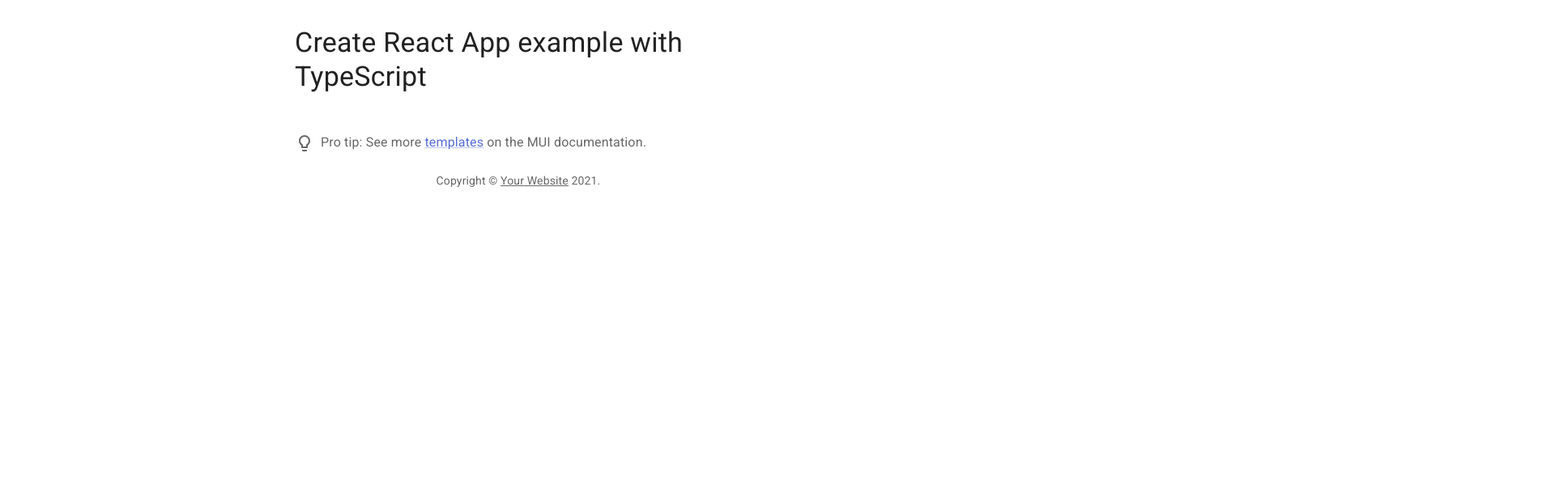
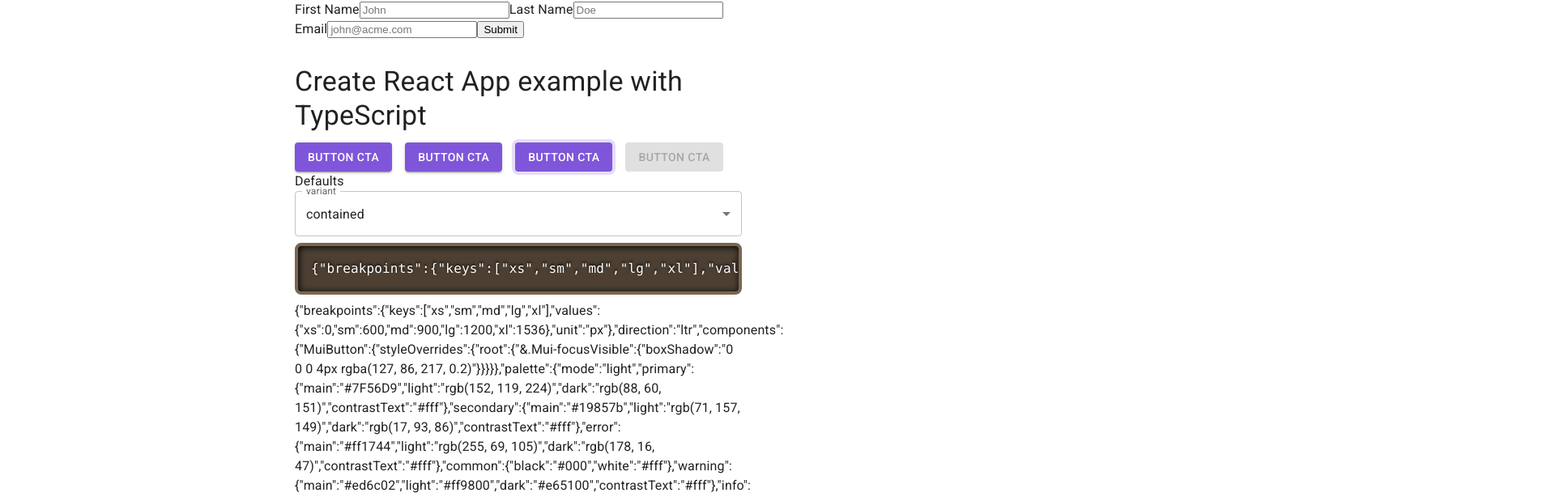
Before and after one commit to sernstberger/mui-theme-creator, a React (Create React App) app: page / in a window 1280 px wide. Shown: the top 614 px of the page at 81% size, 1920 px wide, since content can reach past the window. Built offline with nearby package versions, Linux system fonts and the light colour scheme.

Commit message:
added theme and formik

```diff
--- a/src/App.tsx
+++ b/src/App.tsx
@@ -1,31 +1,29 @@
-import * as React from 'react';
-import Container from '@mui/material/Container';
-import Typography from '@mui/material/Typography';
-import Box from '@mui/material/Box';
-import Link from '@mui/material/Link';
-import ProTip from './ProTip';
-
-function Copyright() {
-  return (
-    <Typography variant="body2" color="text.secondary" align="center">
-      {'Copyright © '}
-      <Link color="inherit" href="https://mui.com/">
-        Your Website
-      </Link>{' '}
-      {new Date().getFullYear()}.
-    </Typography>
-  );
-}
+import * as React from "react";
+import Container from "@mui/material/Container";
+import Typography from "@mui/material/Typography";
+import Box from "@mui/material/Box";
+import Button from "./components/Button";
+import { Formik, Field, Form, FormikHelpers } from "formik";
 
 export default function App() {
   return (
     <Container maxWidth="sm">
+      <label htmlFor="firstName">First Name</label>
+      <Field id="firstName" name="firstName" placeholder="John" />
+
+      <label htmlFor="lastName">Last Name</label>
+      <Field id="lastName" name="lastName" placeholder="Doe" />
+
+      <label htmlFor="email">Email</label>
+      <Field id="email" name="email" placeholder="john@acme.com" type="email" />
+
+      <button type="submit">Submit</button>
+
       <Box sx={{ my: 4 }}>
         <Typography variant="h4" component="h1" gutterBottom>
           Create React App example with TypeScript
         </Typography>
-        <ProTip />
-        <Copyright />
+        <Button />
       </Box>
     </Container>
   );
--- /dev/null
+++ b/src/components/Button/index.tsx
@@ -0,0 +1,79 @@
+import * as React from "react";
+import Box from "@mui/material/Box";
+import InputLabel from "@mui/material/InputLabel";
+import MenuItem from "@mui/material/MenuItem";
+import FormControl from "@mui/material/FormControl";
+import Select, { SelectChangeEvent } from "@mui/material/Select";
+import { DistributiveOmit, OverridableStringUnion } from "@mui/types";
+import SyntaxHighlighter from "react-syntax-highlighter";
+import { dark } from "react-syntax-highlighter/dist/esm/styles/prism";
+import theme from "../../theme";
+
+import {
+  Button as MuiButton,
+  ButtonPropsVariantOverrides,
+  Stack,
+  Typography,
+} from "@mui/material";
+
+const Button = () => {
+  const [variant, setVariant] =
+    React.useState<
+      OverridableStringUnion<
+        "text" | "outlined" | "contained",
+        ButtonPropsVariantOverrides
+      >
+    >("contained");
+
+  const codeString = `${theme}`;
+  const handleChange = (event: SelectChangeEvent) => {
+    console.log(event.target.value);
+    const foo: any = event.target.value;
+    setVariant(foo);
+  };
+  return (
+    <div>
+      <Stack spacing={2} direction="row">
+        <MuiButton variant={variant}>Button CTA</MuiButton>
+        <MuiButton variant={variant} className="Mui-hover">
+          Button CTA
+        </MuiButton>
+        <MuiButton variant={variant} className="Mui-focusVisible">
+          Button CTA
+        </MuiButton>
+        <MuiButton variant={variant} disabled>
+          Button CTA
+        </MuiButton>
+      </Stack>
+
+      <Typography>Defaults</Typography>
+
+      <Box sx={{ minWidth: 120 }}>
+        <FormControl fullWidth>
+          <InputLabel id="demo-simple-select-label">variant</InputLabel>
+          <Select
+            labelId="demo-simple-select-label"
+            id="demo-simple-select"
+            value={variant}
+            label="variant"
+            onChange={handleChange}
+          >
+            <MenuItem value="contained">contained</MenuItem>
+            <MenuItem value="outlined">outlined</MenuItem>
+            <MenuItem value="text">text</MenuItem>
+          </Select>
+        </FormControl>
+      </Box>
+
+      <SyntaxHighlighter language="typescript" style={dark} wrapLines={true}>
+        {JSON.stringify(theme)}
+
+        {/* {`${theme}`} */}
+      </SyntaxHighlighter>
+
+      {JSON.stringify(theme)}
+    </div>
+  );
+};
+
+export default Button;
--- a/src/index.tsx
+++ b/src/index.tsx
@@ -1,15 +1,38 @@
-import * as React from 'react';
-import ReactDOM from 'react-dom';
-import CssBaseline from '@mui/material/CssBaseline';
-import { ThemeProvider } from '@mui/material/styles';
-import App from './App';
-import theme from './theme';
+import * as React from "react";
+import ReactDOM from "react-dom";
+import CssBaseline from "@mui/material/CssBaseline";
+import { ThemeProvider } from "@mui/material/styles";
+import App from "./App";
+import theme from "./theme";
+import { Formik, Field, Form, FormikHelpers } from "formik";
+
+interface Values {
+  firstName: string;
+  lastName: string;
+  email: string;
+}
 
 ReactDOM.render(
-  <ThemeProvider theme={theme}>
-    {/* CssBaseline kickstart an elegant, consistent, and simple baseline to build upon. */}
-    <CssBaseline />
-    <App />
-  </ThemeProvider>,
-  document.querySelector('#root'),
+  <Formik
+    initialValues={{
+      firstName: "",
+      lastName: "",
+      email: "",
+    }}
+    onSubmit={(values: Values, { setSubmitting }: FormikHelpers<Values>) => {
+      setTimeout(() => {
+        alert(JSON.stringify(values, null, 2));
+        setSubmitting(false);
+      }, 500);
+    }}
+  >
+    <Form>
+      <ThemeProvider theme={theme}>
+        <CssBaseline />
+        <App />
+      </ThemeProvider>
+    </Form>
+  </Formik>,
+
+  document.querySelector("#root")
 );
--- a/src/theme.ts
+++ b/src/theme.ts
@@ -1,14 +1,16 @@
-import { createTheme } from '@mui/material/styles';
-import { red } from '@mui/material/colors';
+import { createTheme } from "@mui/material/styles";
+import { red } from "@mui/material/colors";
+import { alpha } from "@mui/material";
 
-// A custom theme for this app
-const theme = createTheme({
+const purple = "#7F56D9";
+
+let theme = createTheme({
   palette: {
     primary: {
-      main: '#556cd6',
+      main: purple,
     },
     secondary: {
-      main: '#19857b',
+      main: "#19857b",
     },
     error: {
       main: red.A400,
@@ -16,4 +18,24 @@
   },
 });
 
+theme = createTheme(theme, {
+  palette: {
+    text: {
+      // primary: palette.palette.primary.main,
+    },
+  },
+  components: {
+    MuiButton: {
+      styleOverrides: {
+        root: {
+          // backgroundColor: palette.palette.primary.main,
+          "&.Mui-focusVisible": {
+            boxShadow: `0 0 0 4px ${alpha(theme.palette.primary.main, 0.2)}`,
+          },
+        },
+      },
+    },
+  },
+});
+
 export default theme;
```
Also changed, not shown: package.json (+15 -0 lines), tsconfig.json (+10 -3 lines), 1 other file (tests, documents, lock files or other folders).
